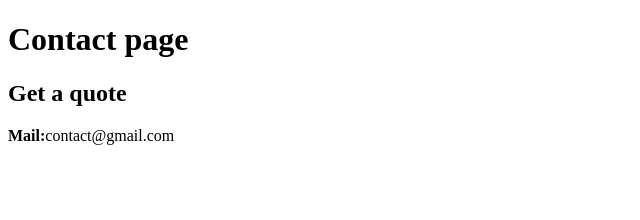
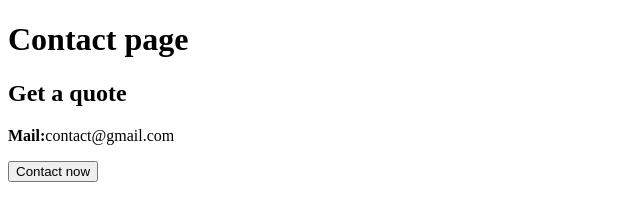
Before and after one commit to LuisenciadoFernando/learn-git-github, a plain HTML site: page contacto.html in a window 1280 px wide. Shown: the whole page, without its empty margins (0-640 px from the left). Drawn offline with Linux system fonts and the light colour scheme.

Commit message:
Añadiendo boton de contacto

```diff
--- a/contacto.html
+++ b/contacto.html
@@ -11,6 +11,7 @@
     <h2>Get a quote</h2>
 
     <p> <strong>Mail:</strong>contact@gmail.com</p>
+    <button>Contact now</button>
 
 </body>
 </html>
```
